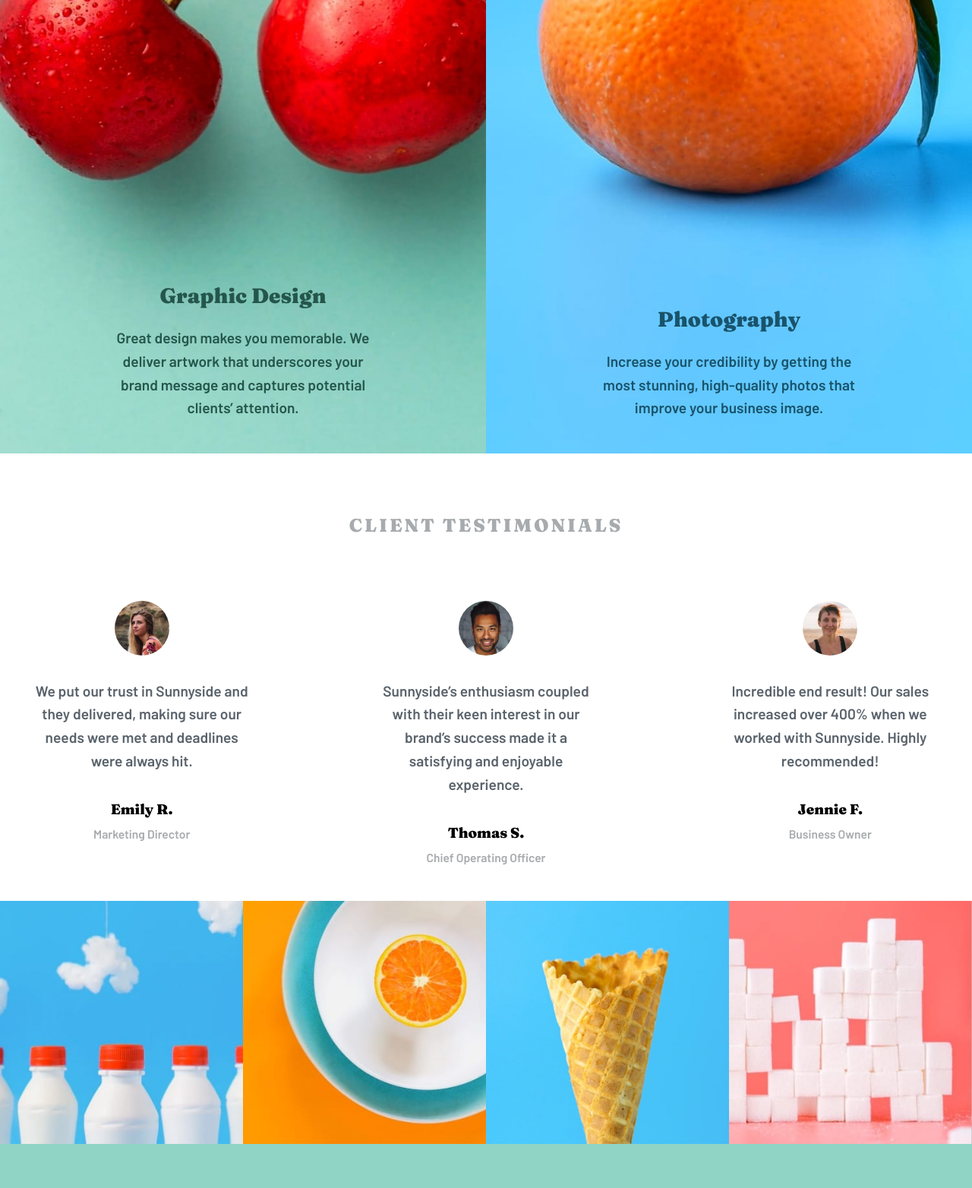
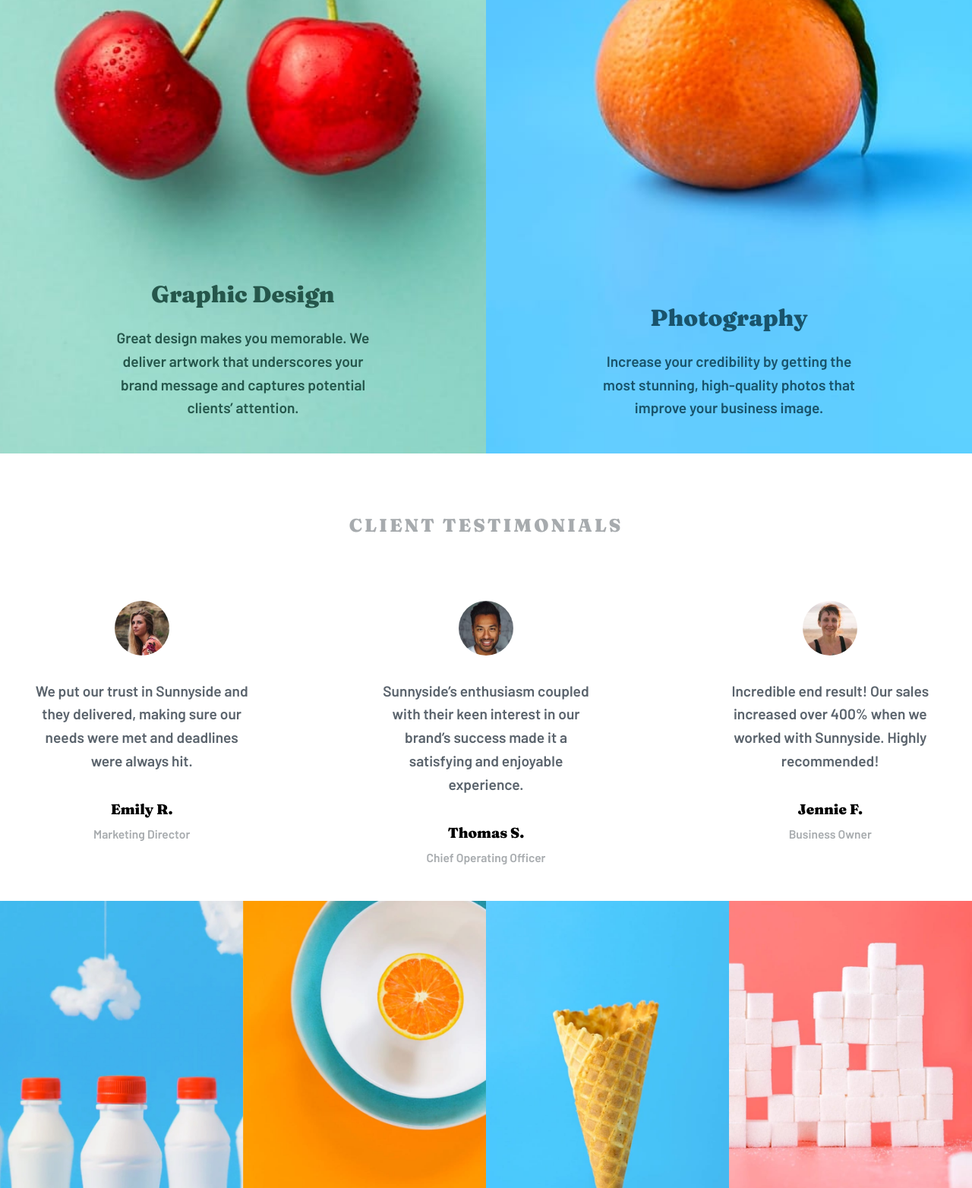
Before and after one commit to m-oniqu3/sunnyside-agency, a plain HTML site: page index.html in a window 1280 px wide. Shown: the part 1996-3560 px from the top of the page at 76% size. Drawn offline with Linux system fonts and the light colour scheme.

Commit message:
added desktop images

```diff
--- a/index.html
+++ b/index.html
@@ -31,7 +31,7 @@
       <section>
         <div class="inner-grid">
           <div class="picture">
-            <img src="images/image-transform.jpg" alt="" />
+            <img src="images/image-transform.jpg" alt="Egg" />
           </div>
           <div class="content">
             <div class="wrapper">
@@ -51,7 +51,7 @@
       <section>
         <div class="inner-grid">
           <div class="picture">
-            <img src="images/image-stand-out.jpg" alt="" />
+            <img src="images/image-stand-out.jpg" alt="Pink Cup" />
           </div>
           <div class="content">
             <div class="wrapper">
@@ -159,13 +159,57 @@
       <!-- Images Grid  -->
       <section>
         <div class="image-grid">
-          <img src="images/image-gallery-milkbottles.jpg" alt="Milkbottles" />
+          <!-- Mobile Images -->
 
-          <img src="images/image-gallery-orange.jpg" alt="Orange" />
+          <img
+            src="images/image-gallery-milkbottles.jpg"
+            class="mobile"
+            alt="Milkbottles"
+          />
 
-          <img src="images/image-gallery-cone.jpg" alt="Ice cream cone" />
+          <img
+            src="images/image-gallery-orange.jpg"
+            class="mobile"
+            alt="Orange"
+          />
 
-          <img src="images/image-gallery-sugar-cubes.jpg" alt="Sugar Cubes" />
+          <img
+            src="images/image-gallery-cone.jpg"
+            class="mobile"
+            alt="Ice cream cone"
+          />
+
+          <img
+            src="images/image-gallery-sugar-cubes.jpg"
+            class="mobile"
+            alt="Sugar Cubes"
+          />
+
+          <!-- Desktop Images -->
+
+          <img
+            src="desktop/image-gallery-milkbottles.jpg"
+            class="desktop"
+            alt="Milkbottles"
+          />
+
+          <img
+            src="desktop/image-gallery-orange.jpg"
+            class="desktop"
+            alt="Orange"
+          />
+
+          <img
+            src="desktop/image-gallery-cone.jpg"
+            class="desktop"
+            alt="Ice cream cone"
+          />
+
+          <img
+            src="desktop/image-gallery-sugarcubes.jpg"
+            class="desktop"
+            alt="Sugar Cubes"
+          />
         </div>
       </section>
 
--- a/media.css
+++ b/media.css
@@ -107,9 +107,22 @@
     margin: 1rem 0;
   }
 
+  #picture-1 {
+    background-image: url("desktop/image-graphic-design.jpg");
+  }
+
+  #picture-2 {
+    background-image: url("desktop/image-photography.jpg");
+  }
+
   #third #picture-1,
   #third #picture-2 {
     height: 90vh;
+  }
+
+  #picture-1 .content p.heading,
+  #picture-2 .content p.heading {
+    font-size: 1.9rem;
   }
 
   #picture-1 .content,
@@ -138,4 +151,12 @@
     font-size: 1.5rem;
     margin-top: 5rem;
   }
+
+  .mobile {
+    display: none;
+  }
+
+  .desktop {
+    display: grid;
+  }
 }
--- a/style.css
+++ b/style.css
@@ -231,3 +231,7 @@ p.job {
 .footer ul li:hover {
   color: white;
 }
+
+.desktop {
+  display: none;
+}
```
Also changed, not shown: desktop/image-stand-out.jpg (deleted), desktop/image-transform.jpg (deleted).
